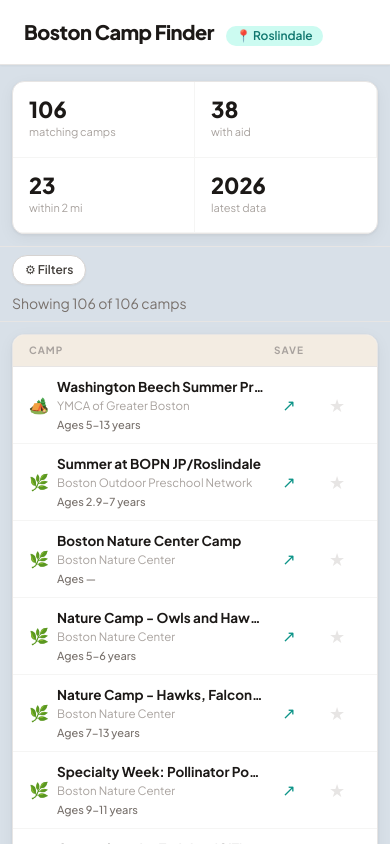
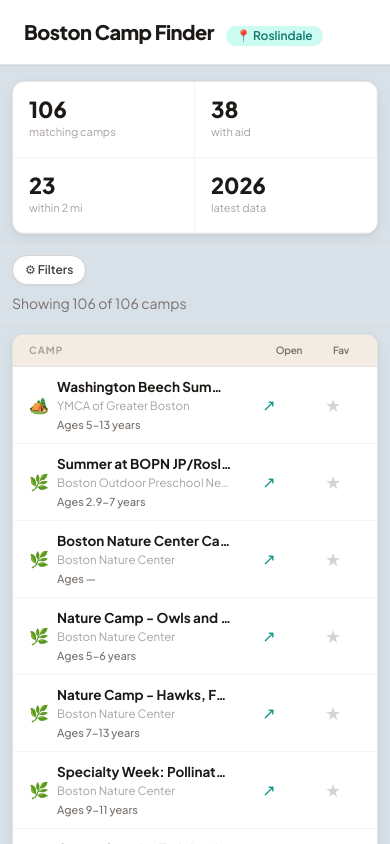
Before and after one commit to Timothyryanhall/boston-camp-finder, a React (Vite) app: page / in a window 390 px wide. Shown: the top 844 px of the page. Built offline with nearby package versions, Linux system fonts and the light colour scheme.

Commit message:
fix: refine mobile sticky list header

```diff
--- a/src/features/finder/components/CampCard.tsx
+++ b/src/features/finder/components/CampCard.tsx
@@ -59,7 +59,7 @@
         }}
         className={[
           'grid cursor-pointer items-center gap-2 px-4 py-2.5 transition-colors',
-          'grid-cols-[1fr_32px_48px] sm:grid-cols-[1fr_90px_100px_80px_32px_48px]',
+          'grid-cols-[minmax(0,1fr)_56px_56px] sm:grid-cols-[1fr_90px_100px_80px_32px_48px]',
           open ? 'bg-stone-50' : 'hover:bg-stone-50/60',
         ].join(' ')}
       >
@@ -121,7 +121,7 @@
             title={isSaved ? 'Remove from saved' : 'Save camp'}
             className={[
               'text-lg leading-none transition-colors',
-              isSaved ? 'text-amber-400' : 'text-stone-200 hover:text-amber-300',
+              isSaved ? 'text-amber-400' : 'text-stone-300 hover:text-amber-300',
             ].join(' ')}
           >
             ★
--- a/src/features/finder/components/CampList.tsx
+++ b/src/features/finder/components/CampList.tsx
@@ -29,19 +29,41 @@
       style={{ boxShadow: '0 1px 3px rgba(28,25,23,0.06), 0 4px 16px rgba(28,25,23,0.05)' }}
     >
       {/* Sticky column header */}
-      <div className="sticky top-[118px] z-10 grid grid-cols-[1fr_32px_48px] gap-2 border-b-[1.5px] border-stone-200 bg-sand-100 px-4 py-2 sm:grid-cols-[1fr_90px_100px_80px_32px_48px] sm:gap-3 lg:top-[61px]">
-        {(['Camp', 'Ages', 'Cost / wk', 'Distance', 'Link', 'Save'] as const).map((h, i) => (
-          <div
-            key={h}
-            className={[
-              'text-[10px] font-bold uppercase tracking-widest text-stone-400',
-              i === 0 ? 'text-left' : i === 5 ? 'text-center' : 'text-right',
-              i >= 1 && i <= 4 ? 'hidden sm:block' : '',
-            ].join(' ')}
-          >
-            {h === 'Link' ? '' : h}
+      <div className="sticky top-[118px] z-10 border-b-[1.5px] border-stone-200 bg-sand-100 px-4 py-2 lg:top-[61px]">
+        <div className="flex items-center justify-between sm:hidden">
+          <div className="text-left text-[10px] font-bold uppercase tracking-widest text-stone-400">
+            Camp
           </div>
-        ))}
+          <div className="flex items-center gap-3">
+            <div className="w-10 text-center text-[10px] font-semibold tracking-tight text-stone-500">
+              Open
+            </div>
+            <div className="w-10 text-center text-[10px] font-semibold tracking-tight text-stone-500">
+              Fav
+            </div>
+          </div>
+        </div>
+
+        <div className="hidden grid-cols-[1fr_90px_100px_80px_32px_48px] gap-3 sm:grid">
+          <div className="text-left text-[10px] font-bold uppercase tracking-widest text-stone-400">
+            Camp
+          </div>
+          <div className="text-right text-[10px] font-bold uppercase tracking-widest text-stone-400">
+            Ages
+          </div>
+          <div className="text-right text-[10px] font-bold uppercase tracking-widest text-stone-400">
+            Cost / wk
+          </div>
+          <div className="text-right text-[10px] font-bold uppercase tracking-widest text-stone-400">
+            Distance
+          </div>
+          <div className="text-center text-[10px] font-bold uppercase tracking-widest text-stone-400">
+            Link
+          </div>
+          <div className="text-center text-[10px] font-bold uppercase tracking-widest text-stone-400">
+            Save
+          </div>
+        </div>
       </div>
 
       {camps.map((camp) => (
```
Also changed, not shown: 2 other files (tests, documents, lock files or other folders).
